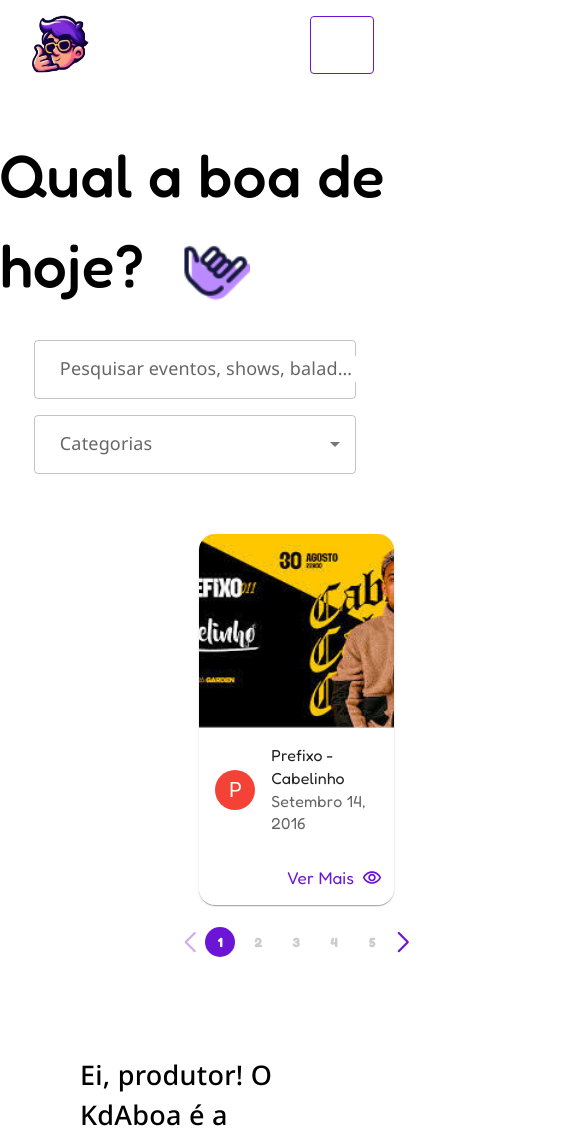
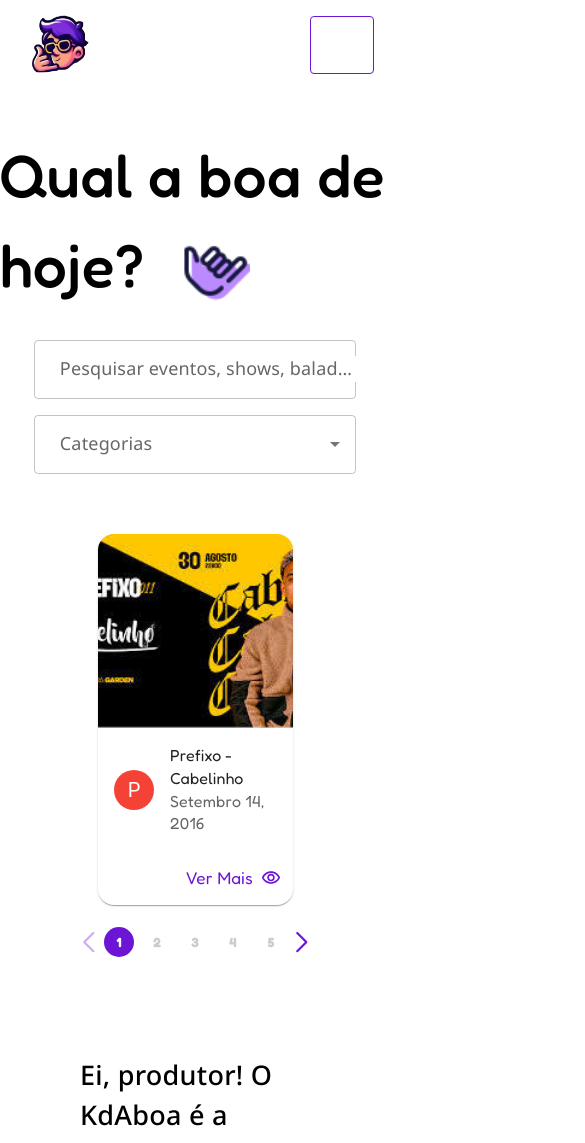
Before and after one commit to GustavoAzvdo/PI_KDaBoa, a React (Vite) app in the folder kdaboa/: page /search in a window 390 px wide. Shown: the top 1143 px of the page, 585 px wide, since content can reach past the window. Built offline with nearby package versions, Linux system fonts and the light colour scheme; some icons are missing.

Commit message:
Melhorando responsividade do Carrosel

```diff
--- a/kdaboa/src/components/CarroselEventHome/CarroselEventHome.css
+++ b/kdaboa/src/components/CarroselEventHome/CarroselEventHome.css
@@ -1,13 +1,15 @@
-:root{
+:root {
     --fredoka: 'Fredoka', sans-serif;
     --notosans: 'Noto Sans', sans-serif;
     --color_purple1: #6C15D5;
 }
 
 .swiper {
-    width: 80%;
-    padding: 60px 100px;
+    width: 100%; /* Ajusta para ocupar 100% da largura */
+    padding: 60px 10%; /* Remove padding horizontal */
     position: relative;
+    overflow: hidden; /* Garante que o conteúdo não ultrapasse os limites */
+    box-sizing: border-box; /* Inclui padding no cálculo do tamanho */
 }
 
 .swiper-slide {
@@ -20,7 +22,6 @@
 .swiper-button-prev {
     top: 100%;
     transform: translateY(-65%);
-    /* color: var(--color_purple1) !important; */
     z-index: 100;
 }
 
@@ -34,13 +35,12 @@
 
 .swiper-button-next:after,
 .swiper-button-prev:after {
-
     font-size: 15px;
-     color: var(--color_purple1) !important;
+    color: var(--color_purple1) !important;
     font-weight: 700;
 }
 
-.swiper-pagination-bullet-active{
+.swiper-pagination-bullet-active {
     font-family: var(--fredoka) !important;
     background: var(--color_purple1) !important;
     font-weight: 700;
@@ -49,11 +49,9 @@
     color: #fff !important;
 }
 
-
 .swiper-pagination-bullet {
-
     font-family: var(--fredoka) !important;
-    background: none ;
+    background: none;
     font-weight: 700;
     min-width: 40px;
     min-height: 40px;
@@ -61,16 +59,8 @@
 }
 
 @media (max-width: 750px) {
-    .swiper{
-        width: 100%;
-        height: 100%;
-        padding: 60px 8vh;
-    }
-
-    .swiper-slide {
-        display: flex;
-        justify-content: center;
-        align-items: center;
+    .swiper {
+        padding: 60px 5%; /* Adiciona padding proporcional */
     }
 
     .swiper-pagination-bullet {
@@ -88,22 +78,11 @@
     .swiper-button-prev:after {
         font-size: 20px;
     }
-
-
-
 }
 
 @media (max-width: 450px) {
-    .swiper{
-        width: 100%;
-        height: 100%;
-        padding: 60px 12vh;
-    }
-
-    .swiper-slide {
-        display: flex;
-        justify-content: center;
-        align-items: center;
+    .swiper {
+        padding: 60px 5%; /* Mantém padding proporcional */
     }
 
     .swiper-pagination-bullet {
--- a/kdaboa/src/components/CarroselEventHome/CarroselEventHome.tsx
+++ b/kdaboa/src/components/CarroselEventHome/CarroselEventHome.tsx
@@ -25,7 +25,7 @@ export default function CarroselEventHome() {
              breakpoints={{
                 300: {
                     slidesPerView: 1,
-                    spaceBetween: 20,
+                    spaceBetween: 10,
                 },
                 530: {
                     slidesPerView: 2,
```
